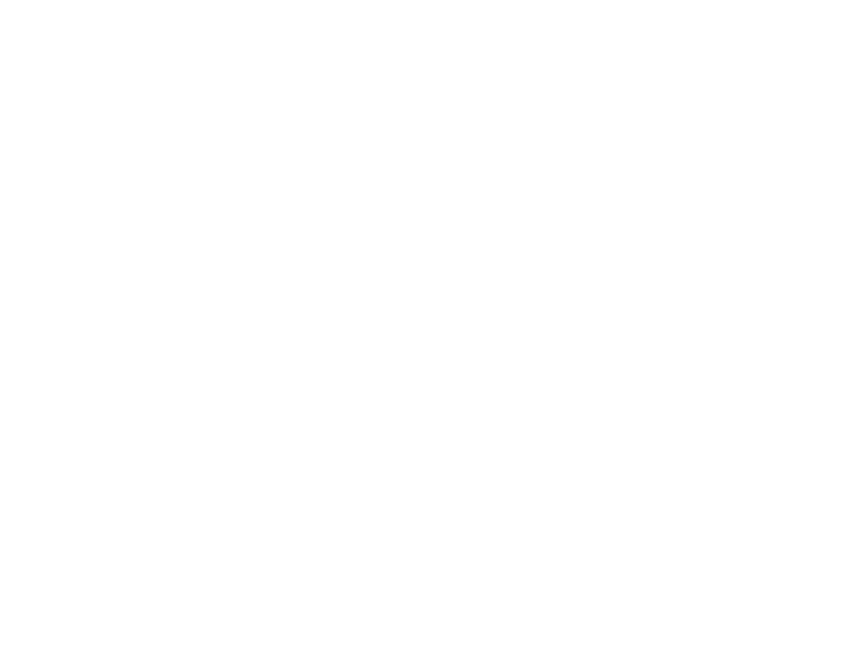
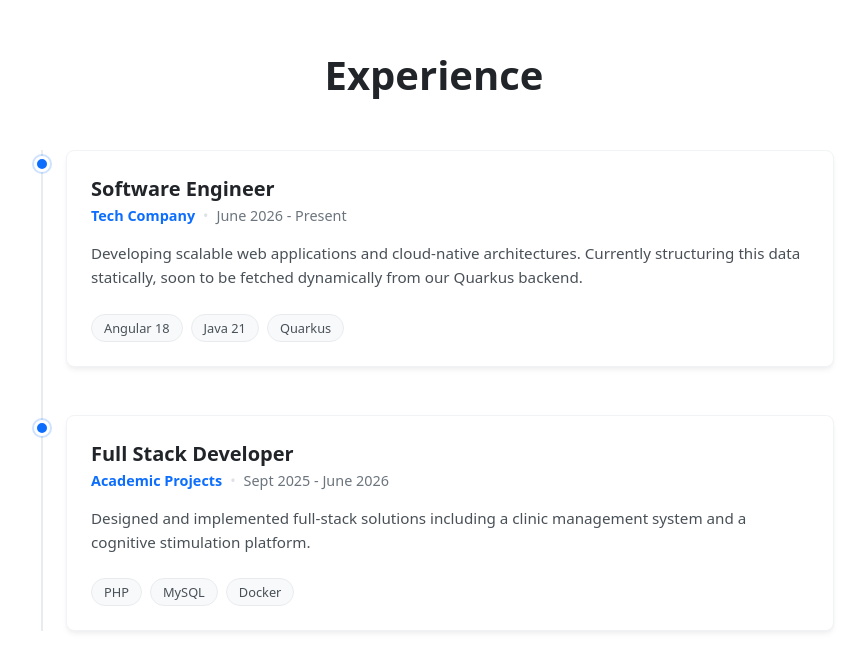
Before and after one commit to hectormadrisanch/portfolio-frontend, an Angular app in the folder portfolio-frontend/: page / in a window 1280 px wide. Shown: the part 833-1504 px from the top of the page, without its empty margins (206-1071 px from the left). Before the commit the page ends 800 px from the top, so only its background shows below. Built offline with nearby package versions, Linux system fonts and the light colour scheme.

Commit message:
feat(frontend): build experience timeline section with BEM

```diff
--- a/portfolio-frontend/src/app/app.component.html
+++ b/portfolio-frontend/src/app/app.component.html
@@ -1,5 +1,5 @@
-
 <main>
   <app-hero />
+  <app-experience />
   <router-outlet />
 </main>
--- a/portfolio-frontend/src/app/app.component.ts
+++ b/portfolio-frontend/src/app/app.component.ts
@@ -1,11 +1,12 @@
 import { Component } from '@angular/core';
 import { RouterOutlet } from '@angular/router';
 import { HeroComponent } from './components/hero/hero.component';
+import { ExperienceComponent } from './components/experience/experience.component';
 
 @Component({
   selector: 'app-root',
   standalone: true,
-  imports: [RouterOutlet, HeroComponent],
+  imports: [RouterOutlet, HeroComponent, ExperienceComponent],
   templateUrl: './app.component.html',
   styleUrl: './app.component.scss'
 })
--- /dev/null
+++ b/portfolio-frontend/src/app/components/experience/experience.component.html
@@ -0,0 +1,50 @@
+<section class="experience" id="experience">
+  <div class="experience__container">
+    <h2 class="experience__title">Experience</h2>
+
+    <div class="experience__timeline">
+      <!-- Item 1: Placeholder for Recent Experience -->
+      <article class="experience__item">
+        <div class="experience__marker"></div>
+        <div class="experience__content">
+          <h3 class="experience__role">Software Engineer</h3>
+          <div class="experience__meta">
+            <span class="experience__company">Tech Company</span>
+            <span class="experience__separator">•</span>
+            <time class="experience__date" datetime="2026-06">June 2026 - Present</time>
+          </div>
+          <p class="experience__description">
+            Developing scalable web applications and cloud-native architectures.
+            Currently structuring this data statically, soon to be fetched dynamically from our Quarkus backend.
+          </p>
+          <ul class="experience__tech-list">
+            <li class="experience__tech-item">Angular 18</li>
+            <li class="experience__tech-item">Java 21</li>
+            <li class="experience__tech-item">Quarkus</li>
+          </ul>
+        </div>
+      </article>
+
+      <!-- Item 2: Placeholder for Previous Role / Education -->
+      <article class="experience__item">
+        <div class="experience__marker"></div>
+        <div class="experience__content">
+          <h3 class="experience__role">Full Stack Developer</h3>
+          <div class="experience__meta">
+            <span class="experience__company">Academic Projects</span>
+            <span class="experience__separator">•</span>
+            <time class="experience__date" datetime="2025-09">Sept 2025 - June 2026</time>
+          </div>
+          <p class="experience__description">
+            Designed and implemented full-stack solutions including a clinic management system and a cognitive stimulation platform.
+          </p>
+          <ul class="experience__tech-list">
+            <li class="experience__tech-item">PHP</li>
+            <li class="experience__tech-item">MySQL</li>
+            <li class="experience__tech-item">Docker</li>
+          </ul>
+        </div>
+      </article>
+    </div>
+  </div>
+</section>
--- /dev/null
+++ b/portfolio-frontend/src/app/components/experience/experience.component.scss
@@ -0,0 +1,110 @@
+.experience {
+  padding: 5rem 2rem;
+  background-color: var(--color-bg-main);
+
+  &__container {
+    max-width: 800px;
+    margin: 0 auto;
+  }
+
+  &__title {
+    font-size: 2.5rem;
+    color: var(--color-text-main);
+    margin-bottom: 3rem;
+    text-align: center;
+  }
+
+  &__timeline {
+    position: relative;
+    padding-left: 2rem;
+
+    /* Línea vertical principal de la línea de tiempo */
+    &::before {
+      content: '';
+      position: absolute;
+      top: 0;
+      bottom: 0;
+      left: 7px;
+      width: 2px;
+      background-color: #e9ecef;
+    }
+  }
+
+  &__item {
+    position: relative;
+    margin-bottom: 3rem;
+
+    &:last-child {
+      margin-bottom: 0;
+    }
+  }
+
+  &__marker {
+    position: absolute;
+    left: -2rem;
+    top: 0.35rem;
+    width: 16px;
+    height: 16px;
+    border-radius: 50%;
+    background-color: var(--color-primary);
+    border: 3px solid var(--color-bg-main);
+    box-shadow: 0 0 0 2px rgba(13, 110, 253, 0.2);
+    z-index: 1;
+  }
+
+  &__content {
+    background: #ffffff;
+    padding: 1.5rem;
+    border-radius: 8px;
+    box-shadow: 0 4px 6px -1px rgba(0, 0, 0, 0.05), 0 2px 4px -1px rgba(0, 0, 0, 0.03);
+    border: 1px solid #f1f3f5;
+  }
+
+  &__role {
+    font-size: 1.25rem;
+    color: var(--color-text-main);
+    margin-bottom: 0.25rem;
+  }
+
+  &__meta {
+    font-size: 0.9rem;
+    color: var(--color-text-light);
+    margin-bottom: 1rem;
+    display: flex;
+    align-items: center;
+    gap: 0.5rem;
+  }
+
+  &__company {
+    font-weight: 600;
+    color: var(--color-primary);
+  }
+
+  &__separator {
+    color: #dee2e6;
+  }
+
+  &__description {
+    color: var(--color-text-muted);
+    line-height: 1.6;
+    margin-bottom: 1.5rem;
+    font-size: 0.95rem;
+  }
+
+  &__tech-list {
+    list-style: none;
+    display: flex;
+    flex-wrap: wrap;
+    gap: 0.5rem;
+  }
+
+  &__tech-item {
+    background-color: var(--color-bg-section);
+    color: var(--color-text-muted);
+    padding: 0.25rem 0.75rem;
+    border-radius: 100px;
+    font-size: 0.8rem;
+    font-weight: 500;
+    border: 1px solid #e9ecef;
+  }
+}
```
Also changed, not shown: portfolio-frontend/src/app/components/experience/experience.component.ts (added, +12 -0 lines), 1 other file (tests, documents, lock files or other folders).
